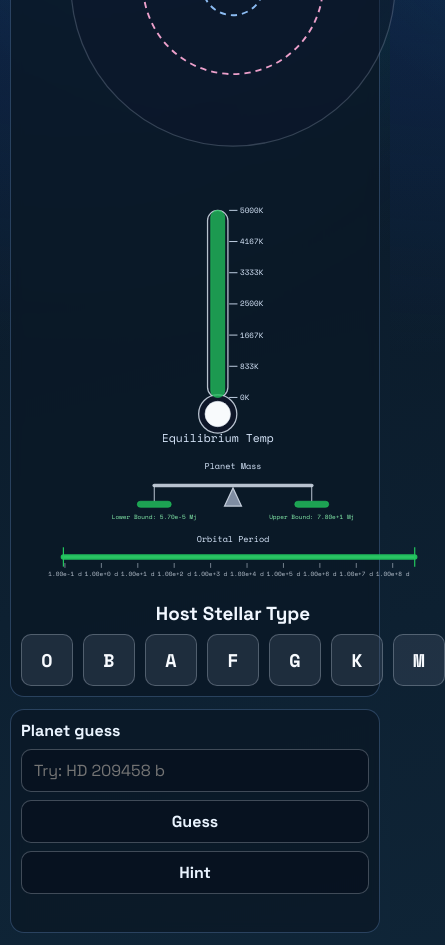
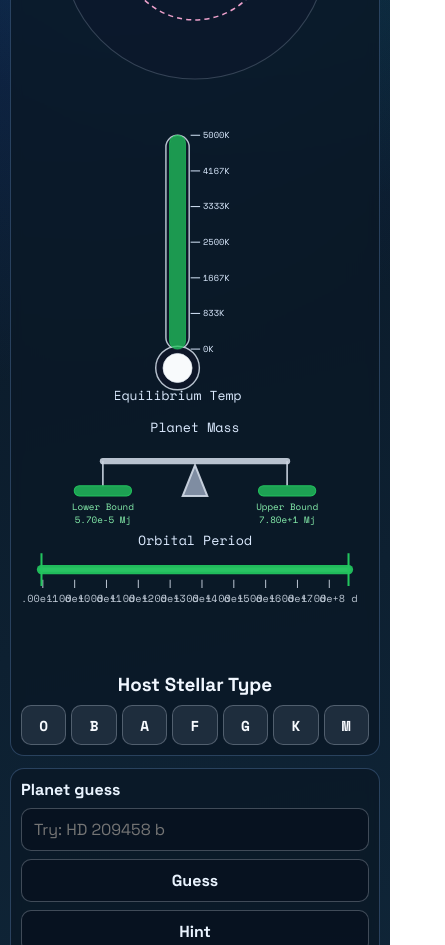
Before and after one commit to dbss3/ExoWorldle, a plain HTML site: page docs/index.html in a window 390 px wide. Shown: the part 540-1485 px from the top of the page, 445 px wide, since content can reach past the window. Drawn offline with nearby package versions, Linux system fonts and the light colour scheme.

Commit message:
Fixing mobile formating

```diff
--- a/docs/game.js
+++ b/docs/game.js
@@ -1475,6 +1475,11 @@ function renderTemperatureViz() {
 function renderMassViz() {
   massVizEl.innerHTML = "";
 
+  const isMobile = window.innerWidth < 760;
+  const VW = isMobile ? 340 : 700;
+  const VH = isMobile ? 240 : 220;
+  massVizEl.setAttribute("viewBox", `0 0 ${VW} ${VH}`);
+
   const ranges = computeRanges();
   const massRange = ranges.Mp;
   const masses = dataset
@@ -1490,11 +1495,20 @@ function renderMassViz() {
   const periodAxisMin = periods.length ? Math.min(...periods) : 0.1;
   const periodAxisMax = periods.length ? Math.max(...periods) : 100;
 
-  const left = 70;
-  const right = 650;
-  const beamY = 52;
-  const panY = 84;
+  const left = isMobile ? 20 : 70;
+  const right = isMobile ? 320 : 650;
   const width = right - left;
+  const beamY = isMobile ? 48 : 52;
+  const panY = isMobile ? 78 : 84;
+  const xLeftPan = isMobile ? 80 : 220;
+  const xRightPan = isMobile ? 260 : 480;
+  const fulcrumX = (xLeftPan + xRightPan) / 2;
+  const triHalfW = isMobile ? 12 : 14;
+  const periodY = isMobile ? 154 : 170;
+  const periodTitleY = isMobile ? 130 : 146;
+  const centerX = VW / 2;
+  const titleFontSize = isMobile ? 13 : 14;
+  const panFontSize = isMobile ? 9 : 10;
 
   const xForMass = (mass) => {
     const m = Math.max(massAxisMin, Math.min(massAxisMax, mass));
@@ -1510,10 +1524,6 @@ function renderMassViz() {
   const lowerBoundMass = massRange.min !== null ? massRange.min : massAxisMin;
   const upperBoundMass = massRange.max !== null ? massRange.max : massAxisMax;
 
-  const xLeftPan = 220;
-  const xRightPan = 480;
-  const fulcrumX = (xLeftPan + xRightPan) / 2;
-
   const beam = svgEl("line", {
     x1: xLeftPan,
     y1: beamY,
@@ -1524,7 +1534,7 @@ function renderMassViz() {
     "stroke-linecap": "round"
   });
   const fulcrum = svgEl("polygon", {
-    points: `${fulcrumX - 14},86 ${fulcrumX + 14},86 ${fulcrumX},56`,
+    points: `${fulcrumX - triHalfW},${beamY + 34} ${fulcrumX + triHalfW},${beamY + 34} ${fulcrumX},${beamY + 4}`,
     fill: "rgba(148, 163, 184, 0.85)",
     stroke: "rgba(203, 213, 225, 0.95)",
     "stroke-width": 2
@@ -1551,28 +1561,52 @@ function renderMassViz() {
       stroke: "rgba(34, 197, 94, 0.95)",
       "stroke-width": 1
     });
+    massVizEl.appendChild(hanger);
+    massVizEl.appendChild(pan);
+
+    if (isMobile) {
+      const txt1 = svgEl("text", {
+        x,
+        y: panY + 18,
+        fill: "#86efac",
+        "font-size": panFontSize,
+        "text-anchor": "middle",
+        "font-family": "Space Mono, monospace"
+      });
+      txt1.textContent = label;
+      const txt2 = svgEl("text", {
+        x,
+        y: panY + 30,
+        fill: "#86efac",
+        "font-size": panFontSize,
+        "text-anchor": "middle",
+        "font-family": "Space Mono, monospace"
+      });
+      txt2.textContent = value === null ? "--" : `${formatSci(value)} Mj`;
+      massVizEl.appendChild(txt1);
+      massVizEl.appendChild(txt2);
+    } else {
       const txt = svgEl("text", {
         x,
         y: panY + 24,
         fill: "#86efac",
-      "font-size": 10,
+        "font-size": panFontSize,
         "text-anchor": "middle",
         "font-family": "Space Mono, monospace"
       });
       txt.textContent = value === null ? `${label}: --` : `${label}: ${formatSci(value)} Mj`;
-    massVizEl.appendChild(hanger);
-    massVizEl.appendChild(pan);
       massVizEl.appendChild(txt);
+    }
   };
 
   drawPan(xLeftPan, "Lower Bound", lowerBoundMass);
   drawPan(xRightPan, "Upper Bound", upperBoundMass);
 
   const massTitle = svgEl("text", {
-    x: 350,
-    y: 24,
+    x: centerX,
+    y: isMobile ? 20 : 24,
     fill: "#dbeafe",
-    "font-size": 14,
+    "font-size": titleFontSize,
     "text-anchor": "middle",
     "font-family": "Space Mono, monospace"
   });
@@ -1581,7 +1615,6 @@ function renderMassViz() {
 
   const periodMin = periodRange.min !== null ? periodRange.min : periodAxisMin;
   const periodMax = periodRange.max !== null ? periodRange.max : periodAxisMax;
-  const periodY = 170;
 
   const periodBase = svgEl("line", {
     x1: left,
@@ -1618,10 +1651,10 @@ function renderMassViz() {
     "stroke-width": 2
   });
   const periodTitle = svgEl("text", {
-    x: 350,
-    y: 146,
+    x: centerX,
+    y: periodTitleY,
     fill: "#dbeafe",
-    "font-size": 14,
+    "font-size": titleFontSize,
     "text-anchor": "middle",
     "font-family": "Space Mono, monospace"
   });
@@ -1826,6 +1859,14 @@ async function init() {
   });
 
   guessInputEl.addEventListener("focus", updateSuggestions);
+
+  let resizeTimer = null;
+  window.addEventListener("resize", () => {
+    clearTimeout(resizeTimer);
+    resizeTimer = setTimeout(() => {
+      renderMassViz();
+    }, 150);
+  });
 }
 
 init();
--- a/docs/style.css
+++ b/docs/style.css
@@ -524,24 +524,28 @@ button:hover {
     grid-template-columns: 1fr;
     gap: 8px;
   }
+
   .radiusViz,
-
   .massViz {
-
     width: 100%;
-
   }
 
   .tempViz {
+    width: 70%;
+    max-width: 160px;
+    margin: 0 auto;
+    display: block;
+  }
 
-    width: 70%;
+  .stellarChips {
+    grid-template-columns: repeat(7, 1fr);
+    gap: 5px;
+  }
 
-    max-width: 140px;
-
-    margin: 0 auto;
-
-    display: block;
-
+  .stellarChip {
+    min-height: 40px;
+    font-size: 0.9rem;
+    padding: 4px 2px;
   }
 
   .historyHeader {
```
Lines whose indentation alone changed are shown as unchanged.
